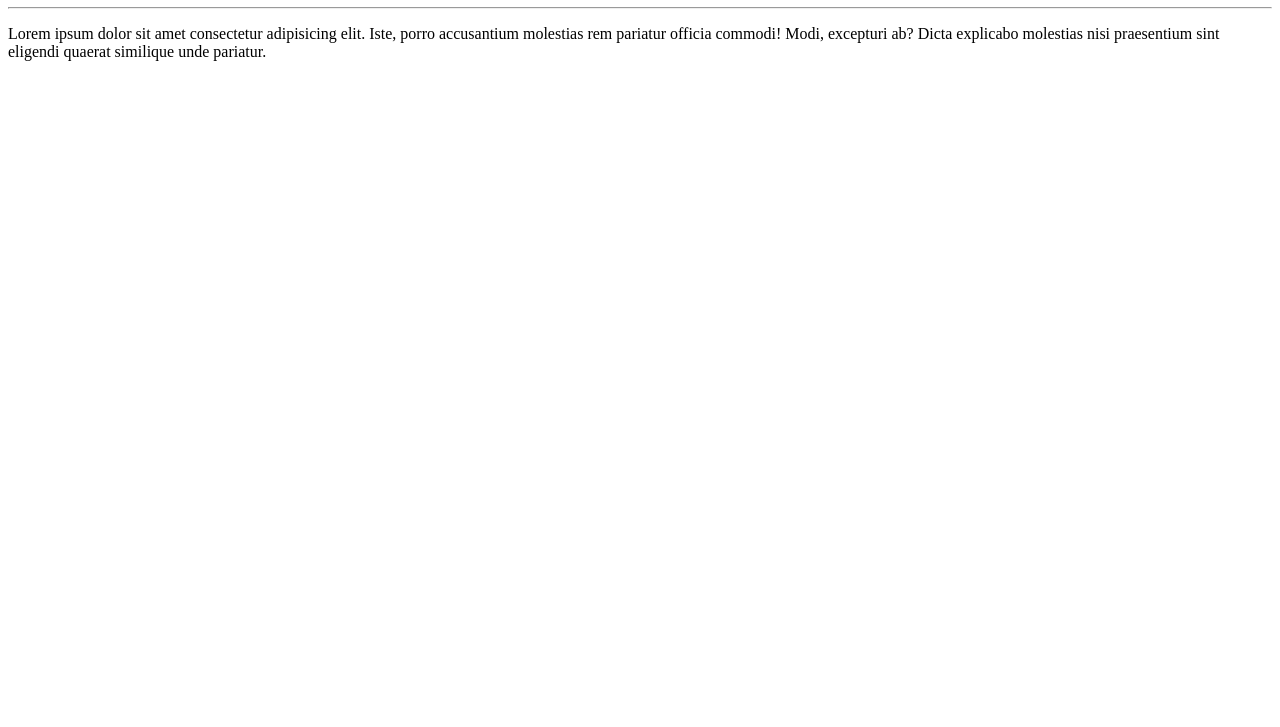
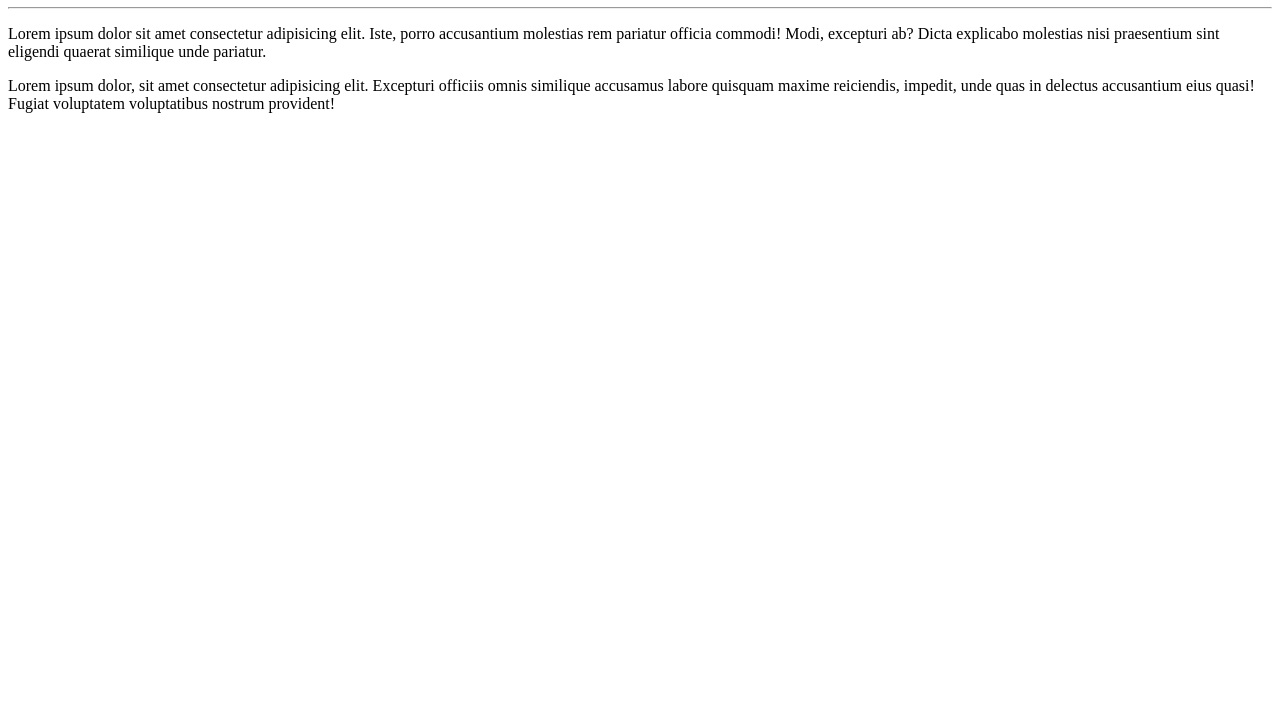
Before and after one commit to allexandremallta/0la-Mundo, a plain HTML site: page Site exemplo/index.html in a window 1280 px wide. Shown: the part 73-800 px from the top of the page. Drawn offline with Linux system fonts and the light colour scheme.

Commit message:
Adicionei um parágrafo

```diff
--- a/Site exemplo/index.html
+++ b/Site exemplo/index.html
@@ -9,5 +9,6 @@
     <h1>Olá Mundo !</h1>
     <hr>
     <p>Lorem ipsum dolor sit amet consectetur adipisicing elit. Iste, porro accusantium molestias rem pariatur officia commodi! Modi, excepturi ab? Dicta explicabo molestias nisi praesentium sint eligendi quaerat similique unde pariatur.</p>
+    <p>Lorem ipsum dolor, sit amet consectetur adipisicing elit. Excepturi officiis omnis similique accusamus labore quisquam maxime reiciendis, impedit, unde quas in delectus accusantium eius quasi! Fugiat voluptatem voluptatibus nostrum provident!</p>
 </body>
 </html>
```
